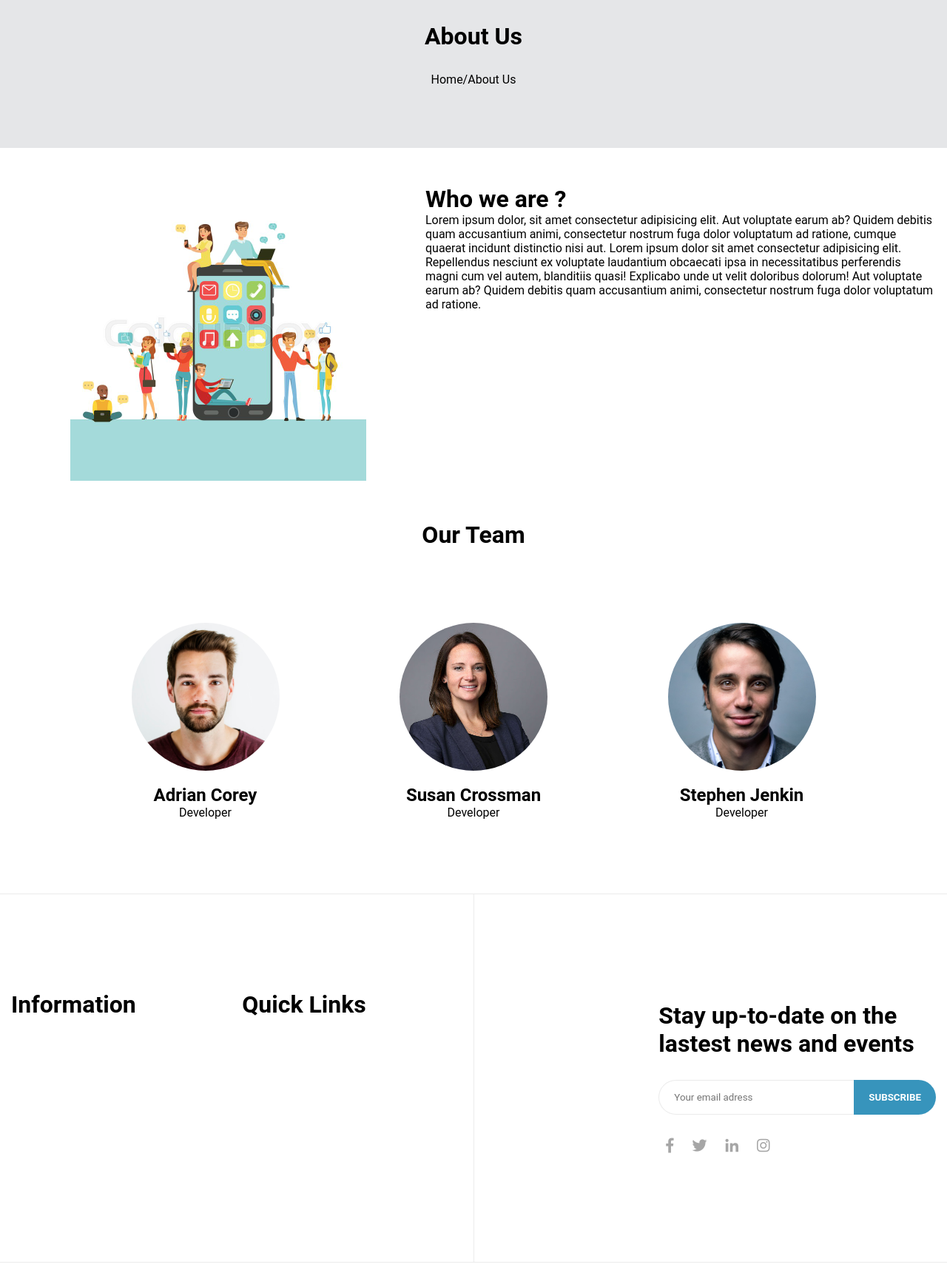
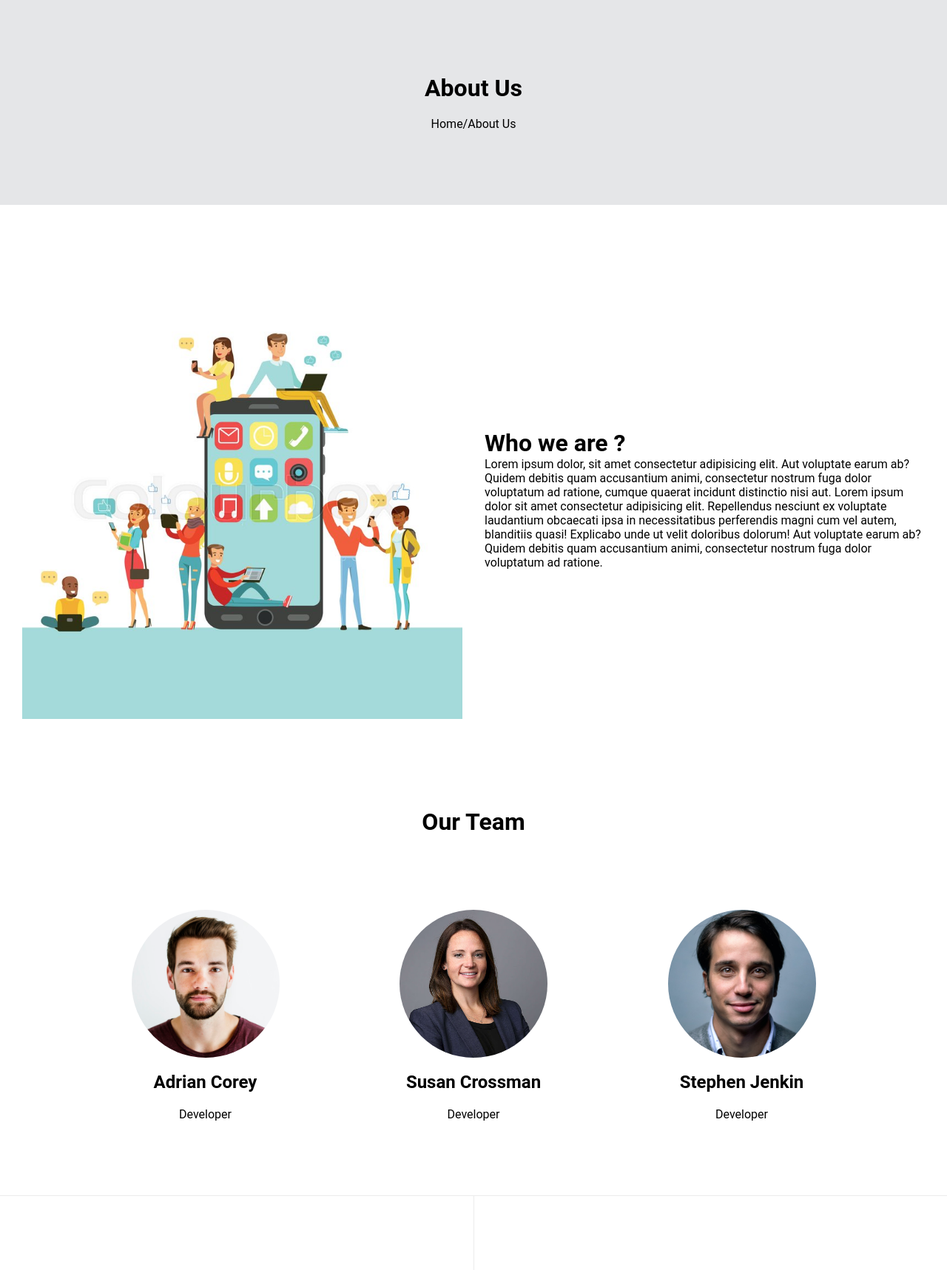
Before and after one commit to gk44739/Inxhinjeri-E-Ueb-it-Projekti, a PHP site: page /about.html in a window 1280 px wide. Shown: the part 207-1924 px from the top of the page at 74% size. Run offline with PHP 8.4, Linux system fonts and the light colour scheme.

Commit message:
lirijon commit

```diff
--- a/css/about.css
+++ b/css/about.css
@@ -5,19 +5,18 @@
 .about__main__inner {
   background-color: #e5e6e8;
   text-align: center;
-  height: 200px;
+  padding: 80px 0;
 }
-.about__main__inner h1 {
-  padding-top: 30px;
-}
+.about__main__inner h1,
 .about__main__inner p {
-  padding-top: 30px;
+  margin: 20px 0;
 }
 
 .about__main__how {
   background-color: white;
   display: flex;
   flex-direction: row;
+  margin: 50px 0;
 }
 
 .about__main__how__inner {
@@ -26,16 +25,17 @@
 }
 
 .main2__photo {
-  height: 400px;
-  width: 400px;
-  padding-top: 50px;
-  padding-bottom: 30px;
-  padding-left: 80px;
+  width: 100%;
+  height: 100%;
+  object-fit: cover;
 }
-
+.div__main2,
 .div1__main2 {
-  padding-top: 50px;
-  padding-left: 80px;
+  width: 50%;
+  padding: 0 15px;
+  display: flex;
+  flex-direction: column;
+  justify-content: center;
 }
 
 .about__main__how__inner p {
@@ -67,6 +67,7 @@
 
 .peoplename {
   margin-top: 15px;
+  margin-bottom: 20px;
 }
 
 .footer__links__information {
```
